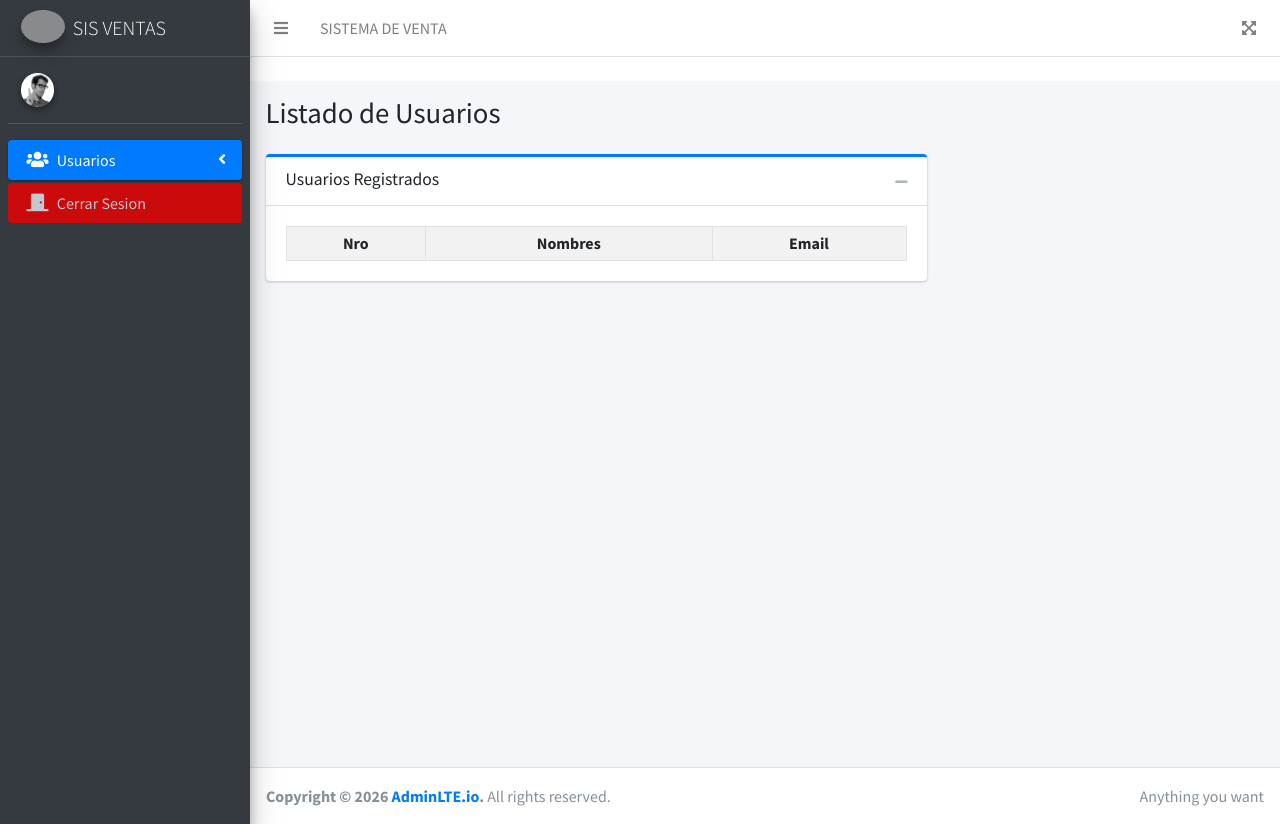
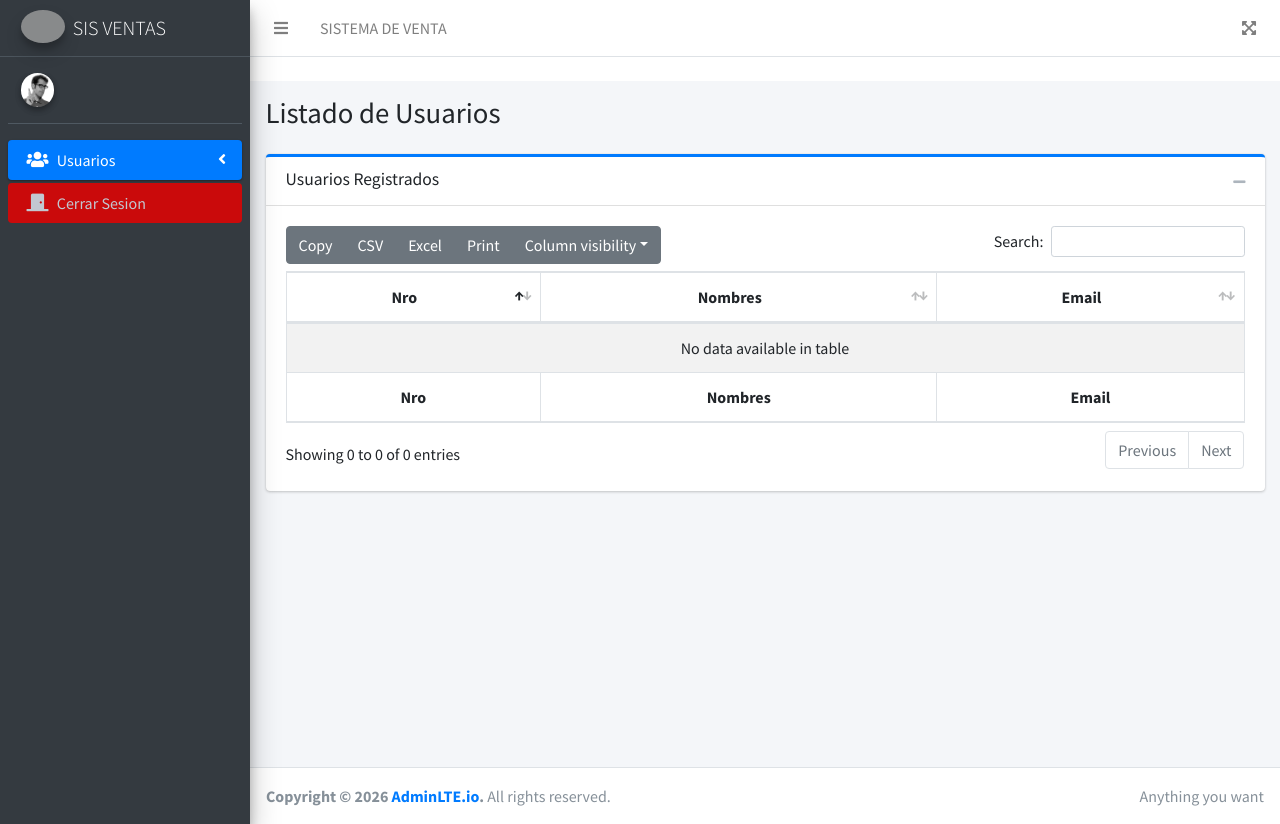
Before and after one commit to MarvinFJ/sistema-de-ventas, a PHP site: page /usuarios/index.php in a window 1280 px wide. Run offline with PHP 8.4, Linux system fonts and the light colour scheme; the visitor is signed in with stand-in values (Sample User, id 1); data that the repository does not hold is empty; some libraries are stand-ins or nearby versions; grey boxes are pictures that could not be loaded.

Commit message:
fix: Incorporacion de DataTable en la tabla usuario

```diff
--- a/layout/parte1.php
+++ b/layout/parte1.php
@@ -19,6 +19,11 @@ scratch. This page gets rid of all links and provides the needed markup only.
 
   <!--LIBRERIA SWETALERT2-->
   <script src="//cdn.jsdelivr.net/npm/sweetalert2@11"></script>
+
+  <!-- DataTables -->
+  <link rel="stylesheet" href="<?php echo $URL; ?>/public/templeates/AdminLTE-3.2.0/plugins/datatables-bs4/css/dataTables.bootstrap4.min.css">
+  <link rel="stylesheet" href="<?php echo $URL; ?>/public/templeates/AdminLTE-3.2.0/plugins/datatables-responsive/css/responsive.bootstrap4.min.css">
+  <link rel="stylesheet" href="<?php echo $URL; ?>/public/templeates/AdminLTE-3.2.0/plugins/datatables-buttons/css/buttons.bootstrap4.min.css">
 </head>
 
 <body class="hold-transition sidebar-mini">
--- a/layout/parte2.php
+++ b/layout/parte2.php
@@ -18,6 +18,38 @@
   <script src="<?php echo $URL;?>/public/templeates/AdminLTE-3.2.0/plugins/bootstrap/js/bootstrap.bundle.min.js"></script>
   <!-- AdminLTE App -->
   <script src="<?php echo $URL;?>/public/templeates/AdminLTE-3.2.0/dist/js/adminlte.min.js"></script>
+<!-- DataTables  & Plugins -->
+<script src="<?php echo $URL;?>/public/templeates/AdminLTE-3.2.0/plugins/datatables/jquery.dataTables.min.js"></script>
+<script src="<?php echo $URL;?>/public/templeates/AdminLTE-3.2.0/plugins/datatables-bs4/js/dataTables.bootstrap4.min.js"></script>
+<script src="<?php echo $URL;?>/public/templeates/AdminLTE-3.2.0/plugins/datatables-responsive/js/dataTables.responsive.min.js"></script>
+<script src="<?php echo $URL;?>/public/templeates/AdminLTE-3.2.0/plugins/datatables-responsive/js/responsive.bootstrap4.min.js"></script>
+<script src="<?php echo $URL;?>/public/templeates/AdminLTE-3.2.0/plugins/datatables-buttons/js/dataTables.buttons.min.js"></script>
+<script src="<?php echo $URL;?>/public/templeates/AdminLTE-3.2.0/plugins/datatables-buttons/js/buttons.bootstrap4.min.js"></script>
+<script src="<?php echo $URL;?>/public/templeates/AdminLTE-3.2.0/plugins/jszip/jszip.min.js"></script>
+<script src="<?php echo $URL;?>/public/templeates/AdminLTE-3.2.0/plugins/pdfmake/pdfmake.min.js"></script>
+<script src="<?php echo $URL;?>/public/templeates/AdminLTE-3.2.0/plugins/pdfmake/vfs_fonts.js"></script>
+<script src="<?php echo $URL;?>/public/templeates/AdminLTE-3.2.0/plugins/datatables-buttons/js/buttons.html5.min.js"></script>
+<script src="<?php echo $URL;?>/public/templeates/AdminLTE-3.2.0/plugins/datatables-buttons/js/buttons.print.min.js"></script>
+<script src="<?php echo $URL;?>/public/templeates/AdminLTE-3.2.0/plugins/datatables-buttons/js/buttons.colVis.min.js"></script>
+
+<script>
+  $(function () {
+    $("#example1").DataTable({
+      "responsive": true, "lengthChange": false, "autoWidth": false,
+      "buttons": ["copy", "csv", "excel", "pdf", "print", "colvis"]
+    }).buttons().container().appendTo('#example1_wrapper .col-md-6:eq(0)');
+    $('#example2').DataTable({
+      "paging": true,
+      "lengthChange": false,
+      "searching": false,
+      "ordering": true,
+      "info": true,
+      "autoWidth": false,
+      "responsive": true,
+    });
+  });
+</script>
+
 </body>
 
 </html>
--- a/usuarios/index.php
+++ b/usuarios/index.php
@@ -39,7 +39,7 @@ if(isset($_SESSION['mensaje'])){
     <div class="container-fluid">
 
       <div class="row">
-        <div class="col-md-8">
+        <div class="col-md-12">
           <div class="card card-outline card-primary">
             <div class="card-header">
               <h3 class="card-title" _msttexthash="109512" _msthash="201">Usuarios Registrados</h3>
@@ -52,13 +52,15 @@ if(isset($_SESSION['mensaje'])){
             </div>
             <!-- /.card-header -->
             <div class="card-body" style="display: block;">
-              <table class="table table-bordered table-hover table-striped table-sm">
-                <tr>
+              <table id="example1" class="table table-bordered table-striped">
+                  <thead>
+                   <tr>
                   <th><center>Nro</center></th>
                   <th><center>Nombres</center></th>
                   <th><center>Email</center></th>
                 </tr>
-                <tbody>
+                  </thead>
+                  <tbody>
                   <?php
                   $contador = 0;
                   foreach ($usuarios_datos as $usuarios_datos) { ?>
@@ -71,7 +73,14 @@ if(isset($_SESSION['mensaje'])){
                   }
                   ?>
                 </tbody>
-              </table>
+                  <tfoot>
+                   <tr>
+                  <th><center>Nro</center></th>
+                  <th><center>Nombres</center></th>
+                  <th><center>Email</center></th>
+                </tr>
+                  </tfoot>
+                </table>
             </div>
           </div>
         </div>
@@ -84,3 +93,21 @@ if(isset($_SESSION['mensaje'])){
 <!-- /.content-wrapper -->
 
 <?php include('../layout/parte2.php'); ?>
+
+<script>
+  $(function () {
+    $("#example1").DataTable({
+      "responsive": true, "lengthChange": false, "autoWidth": false,
+      "buttons": ["copy", "csv", "excel", "pdf", "print", "colvis"]
+    }).buttons().container().appendTo('#example1_wrapper .col-md-6:eq(0)');
+    $('#example2').DataTable({
+      "paging": true,
+      "lengthChange": false,
+      "searching": false,
+      "ordering": true,
+      "info": true,
+      "autoWidth": false,
+      "responsive": true,
+    });
+  });
+</script>
```
